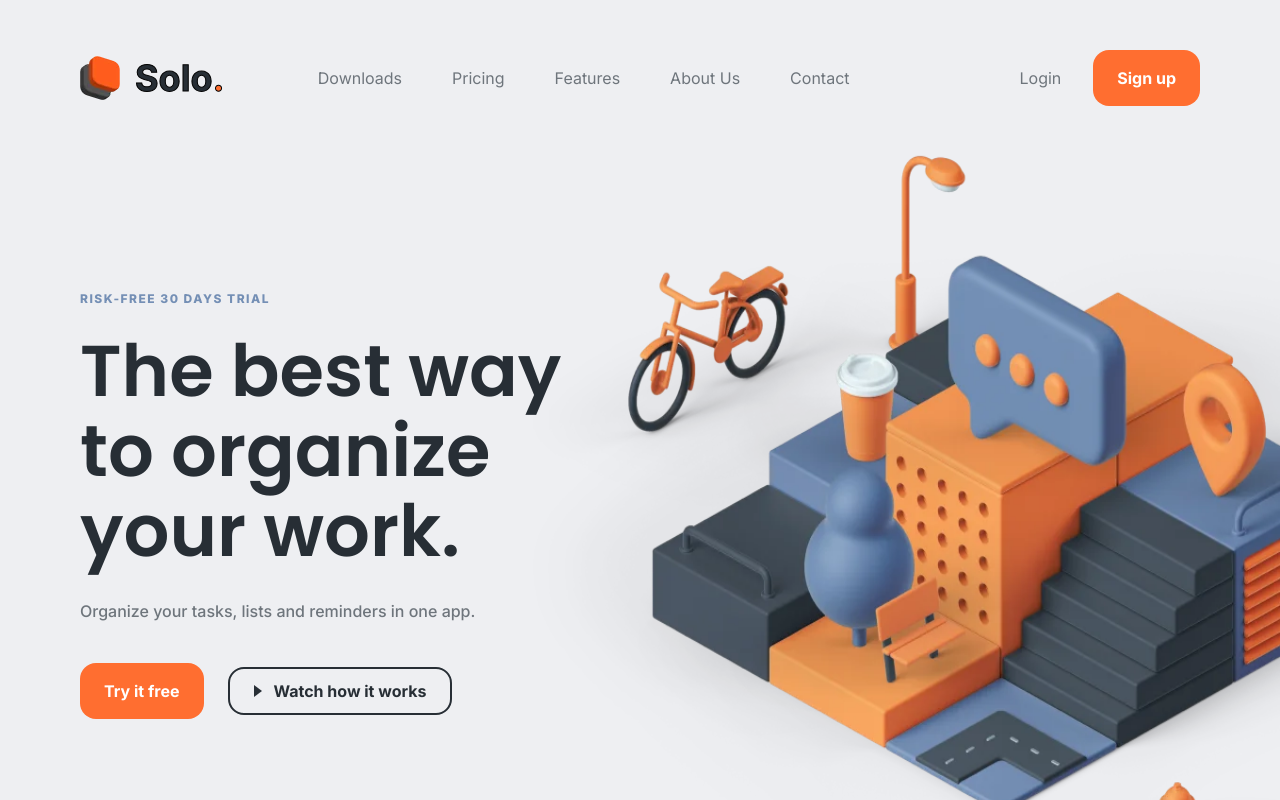
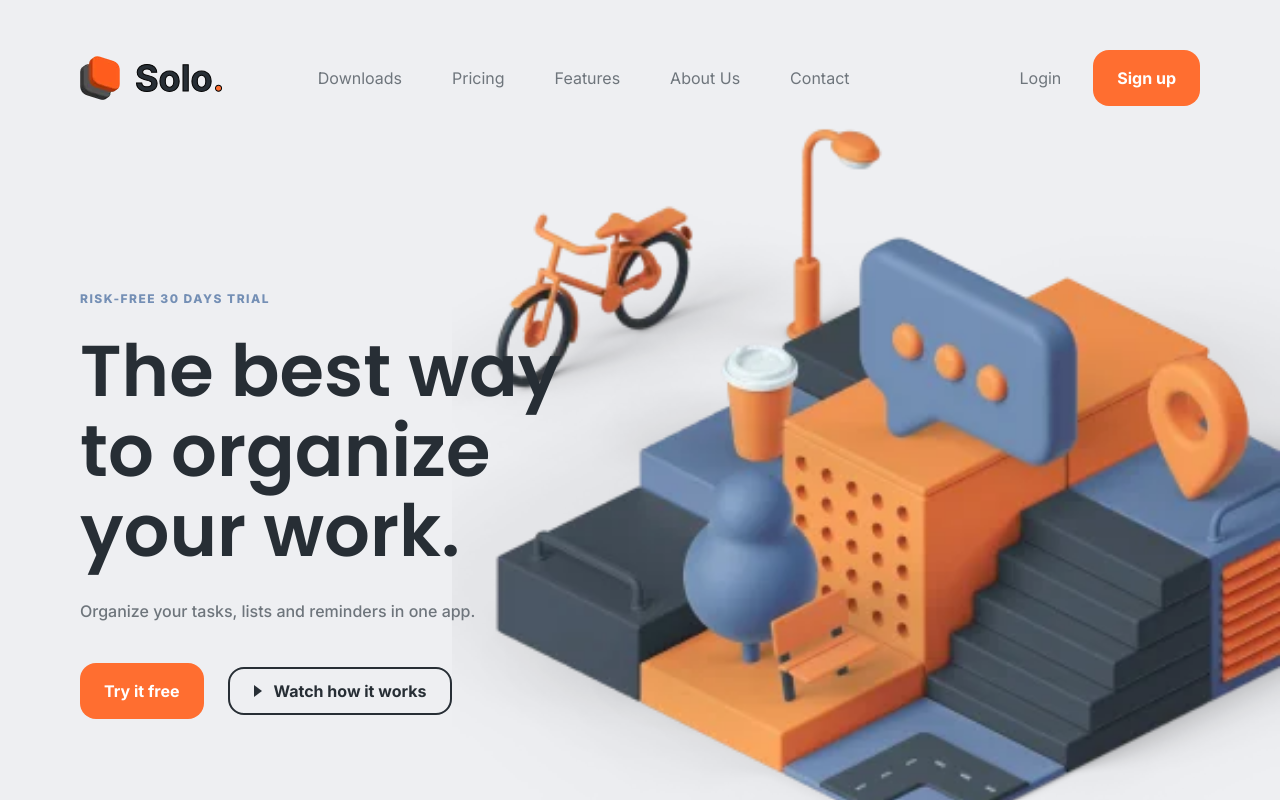
Before and after one commit to thaophamduy-agilityio/practice-two, a React (Vite) app: page / in a window 1280 px wide. Shown: the top 800 px of the page. Built offline with nearby package versions, Linux system fonts and the light colour scheme; the HTML template or start-up script is replaced by a standard one.

Commit message:
fix: update aspect ratio for header hero

```diff
--- a/src/assets/stylesheets/sections/_hero-banner.scss
+++ b/src/assets/stylesheets/sections/_hero-banner.scss
@@ -56,14 +56,16 @@
     }
 
     .img-item {
-      aspect-ratio: 436 / 376;
+      aspect-ratio: 109 / 94;
+      object-fit: cover;
 
       @include only-for-tablet() {
+        aspect-ratio: 80 / 69;
         width: 560px;
       }
 
       @include only-for-desktop() {
-        aspect-ratio: 828 / 879;
+        aspect-ratio: 276 / 293;
         width: 828px;
       }
     }
```
